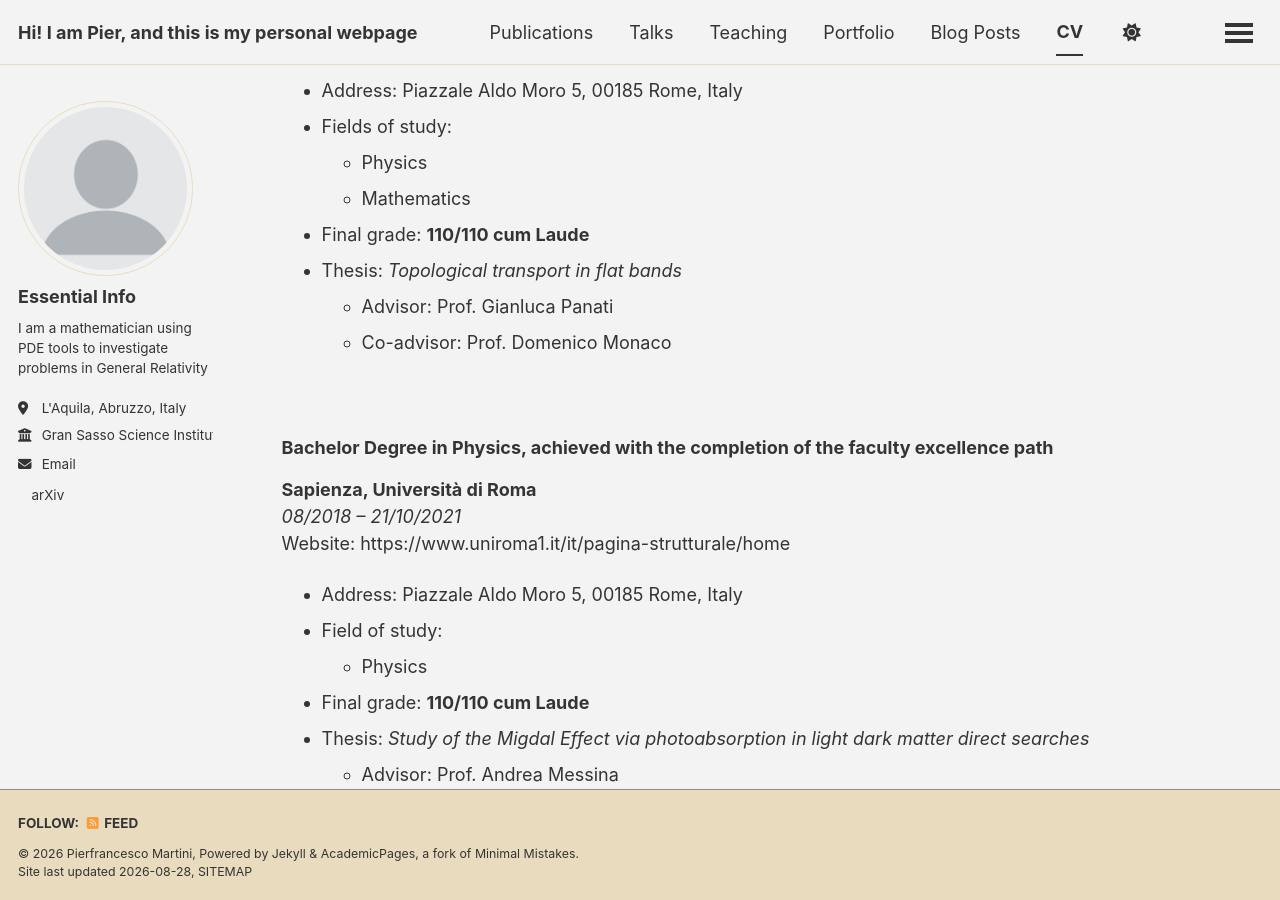
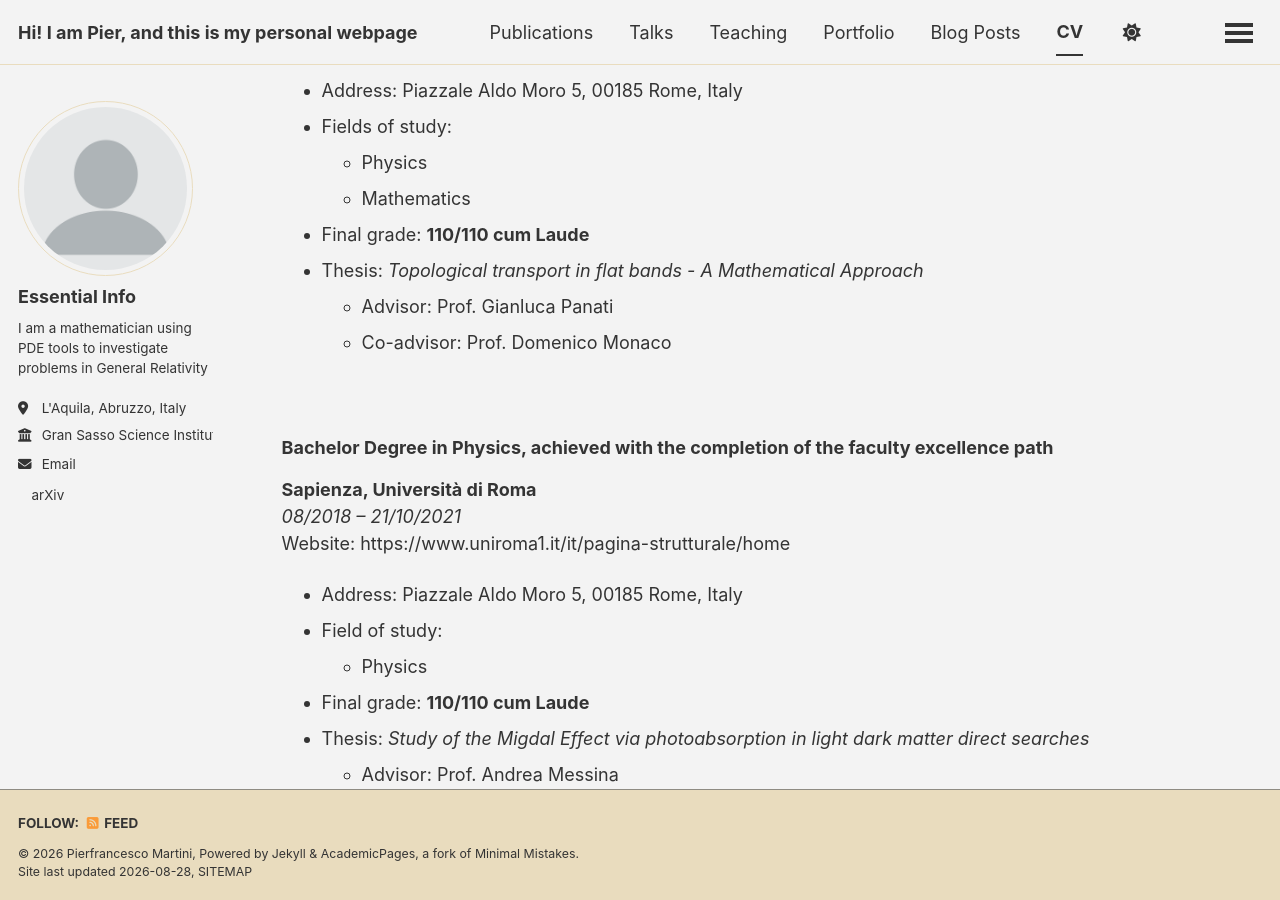
Before and after one commit to pepemartini99/pepemartini99.github.io, a Jekyll site: the page built from _pages/cv.md, in a window 1280 px wide and 900 px high, scrolled down 852 px. Built offline with Jekyll 4.4.1, drawn with Linux system fonts in a browser that asks for light colours; a style sheet for code colours, icons or effects is not loaded.

Commit message:
Update thesis title in CV

```diff
--- a/_pages/cv.md
+++ b/_pages/cv.md
@@ -47,7 +47,7 @@ Website: https://www.uniroma1.it/it/pagina-strutturale/home
   - Physics
   - Mathematics
 - Final grade: **110/110 cum Laude**
-- Thesis: *Topological transport in flat bands*
+- Thesis: *Topological transport in flat bands - A Mathematical Approach*
   - Advisor: Prof. Gianluca Panati
   - Co-advisor: Prof. Domenico Monaco
 
```
